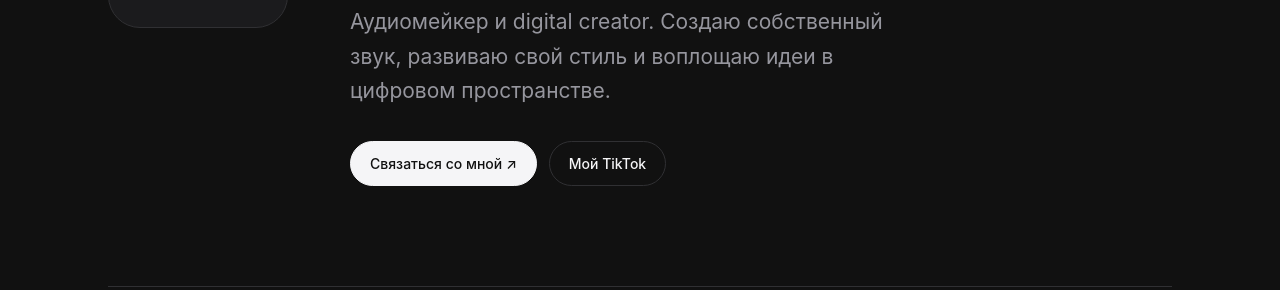
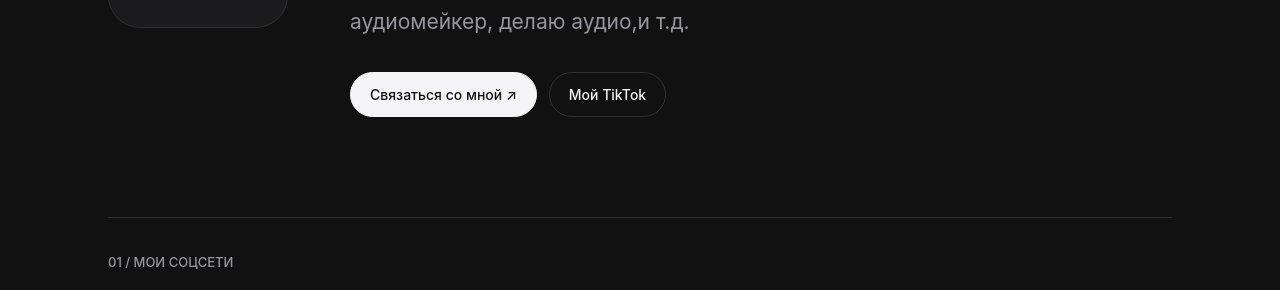
Before and after one commit to splash653838e7-jpg/bio, a plain HTML site: page index.html in a window 1280 px wide. Shown: the part 328-618 px from the top of the page. Drawn offline with Linux system fonts and the light colour scheme.

Commit message:
Update index.html

```diff
--- a/index.html
+++ b/index.html
@@ -315,9 +315,7 @@
         <p class="eyebrow">Personal space · 2026</p>
         <h1>I'm GruwMane.</h1>
         <p class="intro">
-          Аудиомейкер и digital creator.
-          Создаю собственный звук, развиваю свой стиль
-          и воплощаю идеи в цифровом пространстве.
+          аудиомейкер, делаю аудио,и т.д.
         </p>
 
         <div class="actions">
```
